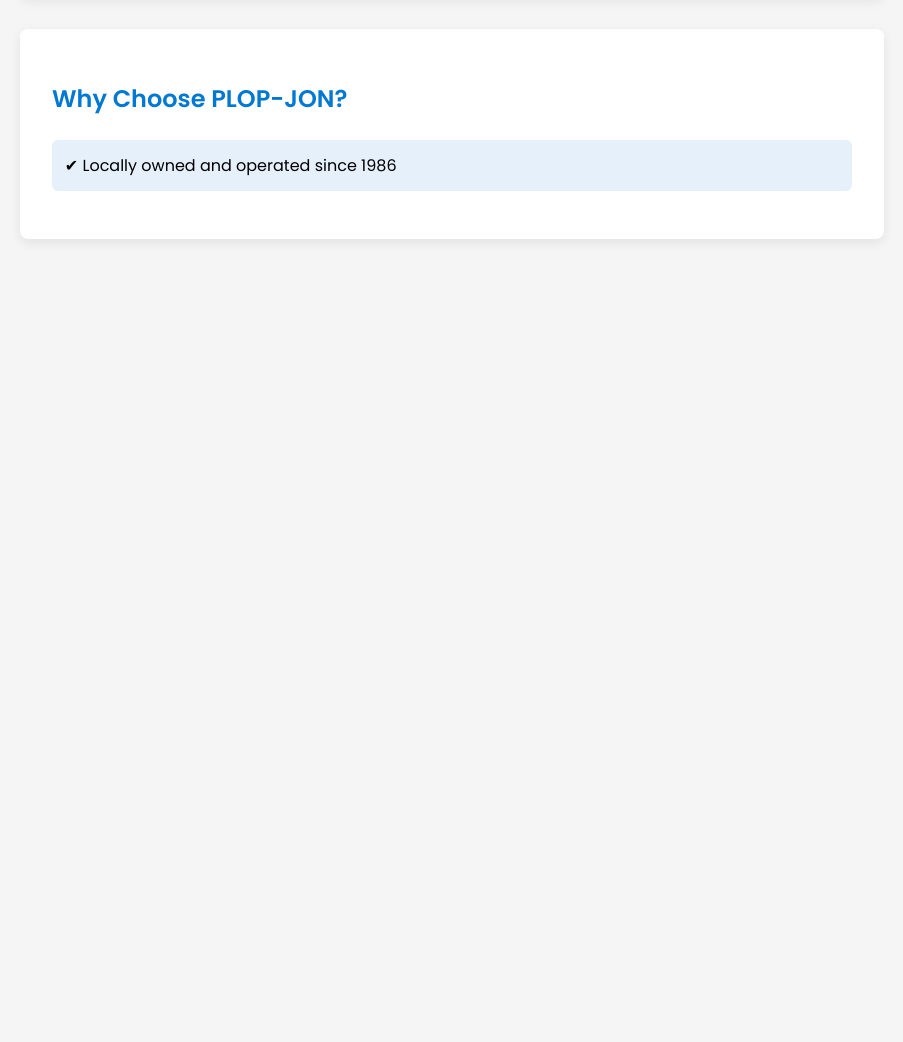
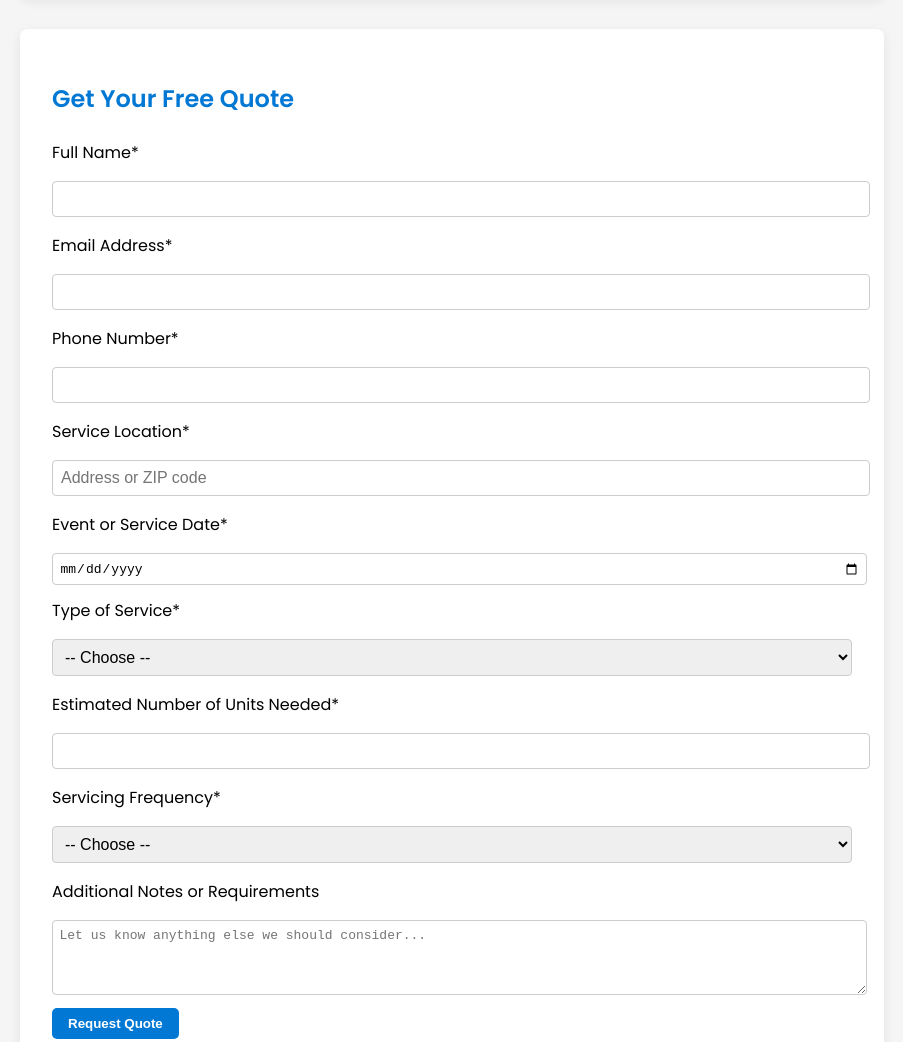
Before and after one commit to jonnyhines5/PlopJon, a plain HTML site: page index.html in a window 1280 px wide. Shown: the part 1034-2076 px from the top of the page, without its empty margins (188-1091 px from the left). Before the commit the page ends 1305 px from the top, so only its background shows below. Drawn offline with Linux system fonts and the light colour scheme.

Commit message:
Update index.html

```diff
--- a/index.html
+++ b/index.html
@@ -186,6 +186,49 @@
       <span>Flexible delivery & pickup scheduling</span>
     </div>
   </section>
+<section id="quote">
+  <h2>Get Your Free Quote</h2>
+  <form>
+    <label for="fullName">Full Name*</label>
+    <input type="text" id="fullName" name="fullName" required />
+
+    <label for="email">Email Address*</label>
+    <input type="email" id="email" name="email" required />
+
+    <label for="phone">Phone Number*</label>
+    <input type="tel" id="phone" name="phone" required />
+
+    <label for="location">Service Location*</label>
+    <input type="text" id="location" name="location" placeholder="Address or ZIP code" required />
+
+    <label for="serviceDate">Event or Service Date*</label>
+    <input type="date" id="serviceDate" name="serviceDate" required />
+
+    <label for="serviceType">Type of Service*</label>
+    <select id="serviceType" name="serviceType" required>
+      <option value="">-- Choose --</option>
+      <option value="restroom">Restroom Rental</option>
+      <option value="event">Event Coverage</option>
+      <option value="jobsite">Construction Site</option>
+    </select>
+
+    <label for="unitCount">Estimated Number of Units Needed*</label>
+    <input type="number" id="unitCount" name="unitCount" min="1" max="100" required />
+
+    <label for="serviceFrequency">Servicing Frequency*</label>
+    <select id="serviceFrequency" name="serviceFrequency" required>
+      <option value="">-- Choose --</option>
+      <option value="once">Once a week</option>
+      <option value="twice">Twice a week</option>
+      <option value="biweekly">Every other week</option>
+    </select>
+
+    <label for="notes">Additional Notes or Requirements</label>
+    <textarea id="notes" name="notes" rows="4" placeholder="Let us know anything else we should consider..."></textarea>
+
+    <button type="submit">Request Quote</button>
+  </form>
+</section>
 
   <section>
     <h2>Why Choose PLOP-JON?</h2>
```
